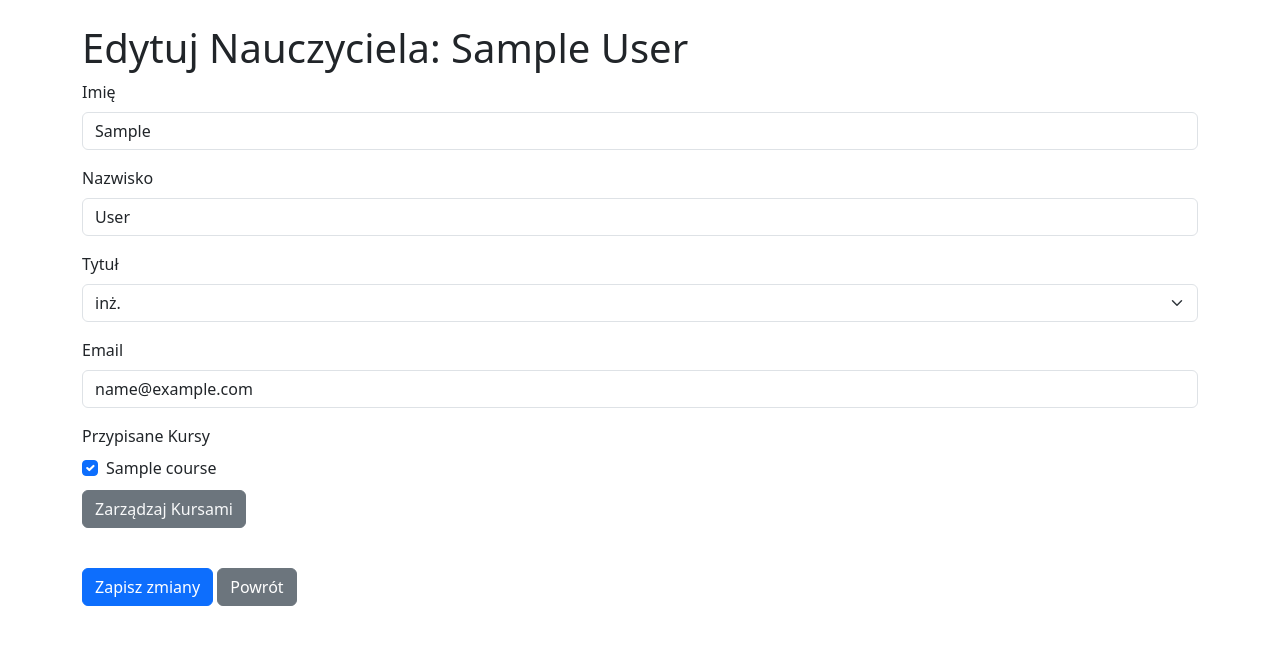
After one commit to Mikkael02/web-schedule-app, a Django app: page /1/teachers/edit/1/ in a window 1280 px wide. The commit adds this page. Shown: the top 645 px of the page. Run offline with Django 4.2, Linux system fonts and the light colour scheme; a user stored in the database is signed in; tables that the repository leaves empty hold one stand-in row (values such as "Sample post").

Commit message:
Teacher update

```diff
--- a/institutions/forms.py
+++ b/institutions/forms.py
@@ -62,10 +62,12 @@ class GroupForm(forms.ModelForm):
 class TeacherForm(forms.ModelForm):
     class Meta:
         model = Teacher
-        fields = ['first_name', 'last_name', 'title', 'email']
+        fields = ['first_name', 'last_name', 'title', 'email', 'courses']
         widgets = {
             'email': forms.EmailInput(),
+            'courses': forms.CheckboxSelectMultiple(),
         }
+
 
 class CourseForm(forms.ModelForm):
     class Meta:
--- a/institutions/urls.py
+++ b/institutions/urls.py
@@ -30,6 +30,8 @@ urlpatterns = [
     path('<int:institution_id>/groups/edit/<int:group_id>/', views.edit_group, name='edit_group'),
     path('<int:institution_id>/groups/delete/<int:group_id>/', views.delete_group, name='delete_group'),
     path('<int:institution_id>/teachers/', views.manage_teachers, name='manage_teachers'),
+    path('<int:institution_id>/teachers/edit/<int:teacher_id>/', views.edit_teacher, name='edit_teacher'),
+    path('<int:institution_id>/teachers/delete/<int:teacher_id>/', views.delete_teacher, name='delete_teacher'),
     path('<int:institution_id>/courses/', views.manage_courses, name='manage_courses'),
     path('<int:institution_id>/courses/edit/<int:course_id>/', views.edit_course, name='edit_course'),
     path('<int:institution_id>/courses/delete/<int:course_id>/', views.delete_course, name='delete_course'),
--- a/institutions/views.py
+++ b/institutions/views.py
@@ -206,10 +206,11 @@ def delete_group(request, institution_id, group_id):
     group.delete()
     return redirect('manage_groups', institution_id=institution_id)
 
-# Zarządzanie nauczycielami
+@login_required
 def manage_teachers(request, institution_id):
     institution = get_object_or_404(Institution, id=institution_id)
     teachers = Teacher.objects.filter(institution=institution)
+    courses = Course.objects.filter(institution=institution)  # Pobieramy kursy instytucji
 
     if request.method == 'POST':
         form = TeacherForm(request.POST)
@@ -217,6 +218,7 @@ def manage_teachers(request, institution_id):
             teacher = form.save(commit=False)
             teacher.institution = institution
             teacher.save()
+            form.save_m2m()  # Zapisanie relacji ManyToMany
             return redirect('manage_teachers', institution_id=institution.id)
     else:
         form = TeacherForm()
@@ -224,9 +226,38 @@ def manage_teachers(request, institution_id):
     return render(request, 'accounts/primary/primary_manage_teachers.html', {
         'institution': institution,
         'teachers': teachers,
+        'courses': courses,
         'form': form,
+        'titles': Teacher.TITLES,  # Lista tytułów
     })
 
+@login_required
+def edit_teacher(request, institution_id, teacher_id):
+    institution = get_object_or_404(Institution, id=institution_id)
+    teacher = get_object_or_404(Teacher, id=teacher_id, institution=institution)
+    courses = Course.objects.filter(institution=institution)
+
+    if request.method == 'POST':
+        form = TeacherForm(request.POST, instance=teacher)
+        if form.is_valid():
+            form.save()
+            return redirect('manage_teachers', institution_id=institution.id)
+    else:
+        form = TeacherForm(instance=teacher)
+
+    return render(request, 'teachers/edit_teacher.html', {
+        'institution': institution,
+        'teacher': teacher,
+        'courses': courses,
+        'form': form
+    })
+
+
+@login_required
+def delete_teacher(request, institution_id, teacher_id):
+    teacher = get_object_or_404(Teacher, id=teacher_id, institution_id=institution_id)
+    teacher.delete()
+    return redirect('manage_teachers', institution_id=institution_id)
 # Zarządzanie zajęciami
 
 @login_required
--- /dev/null
+++ b/templates/teachers/edit_teacher.html
@@ -0,0 +1,62 @@
+<!DOCTYPE html>
+<html lang="en">
+<head>
+    <meta charset="UTF-8">
+    <meta name="viewport" content="width=device-width, initial-scale=1.0">
+    <title>Edytuj Nauczyciela</title>
+    <link href="https://cdn.jsdelivr.net/npm/bootstrap@5.3.0/dist/css/bootstrap.min.css" rel="stylesheet">
+</head>
+<body>
+    <div class="container mt-4">
+        <h1>Edytuj Nauczyciela: {{ teacher.first_name }} {{ teacher.last_name }}</h1>
+
+        <form method="post">
+            {% csrf_token %}
+            <div class="mb-3">
+                <label for="first_name" class="form-label">Imię</label>
+                <input type="text" id="first_name" name="first_name" class="form-control" value="{{ teacher.first_name }}" required>
+            </div>
+
+            <div class="mb-3">
+                <label for="last_name" class="form-label">Nazwisko</label>
+                <input type="text" id="last_name" name="last_name" class="form-control" value="{{ teacher.last_name }}" required>
+            </div>
+
+            <div class="mb-3">
+                <label for="title" class="form-label">Tytuł</label>
+                <select id="title" name="title" class="form-select" required>
+                    {% for value, display in teacher.TITLES %}
+                        <option value="{{ value }}" {% if teacher.title == value %}selected{% endif %}>
+                            {{ display }}
+                        </option>
+                    {% endfor %}
+                </select>
+            </div>
+
+            <div class="mb-3">
+                <label for="email" class="form-label">Email</label>
+                <input type="email" id="email" name="email" class="form-control" value="{{ teacher.email }}" required>
+            </div>
+
+            <!-- Kursy -->
+            <div class="mb-3">
+                <label class="form-label">Przypisane Kursy</label>
+                <div class="form-check">
+                    {% for course in courses %}
+                        <input class="form-check-input" type="checkbox" name="courses" value="{{ course.id }}" id="course_{{ course.id }}"
+                        {% if course in teacher.courses.all %}checked{% endif %}>
+                        <label class="form-check-label" for="course_{{ course.id }}">{{ course.name }}</label><br>
+                    {% endfor %}
+                </div>
+                <button type="button" class="btn btn-secondary mt-2">
+                    <a href="{% url 'manage_courses' institution_id=institution.id %}" class="text-decoration-none text-light">Zarządzaj Kursami</a>
+                </button>
+            </div>
+
+            <button type="submit" class="btn btn-primary mt-4">Zapisz zmiany</button>
+            <a href="{% url 'manage_teachers' institution_id=institution.id %}" class="btn btn-secondary mt-4">Powrót</a>
+        </form>
+    </div>
+    <script src="https://cdn.jsdelivr.net/npm/bootstrap@5.3.0/dist/js/bootstrap.bundle.min.js"></script>
+</body>
+</html>
```
Also changed, not shown: templates/accounts/primary/primary_manage_teachers.html (+59 -7 lines), templates/accounts/secondary/secondary_manage_courses.html (added), templates/accounts/secondary/secondary_manage_groups.html (added), templates/accounts/secondary/secondary_manage_profiles.html (added), templates/accounts/secondary/secondary_manage_rooms.html (added), templates/accounts/secondary/secondary_manage_teachers.html (added).
